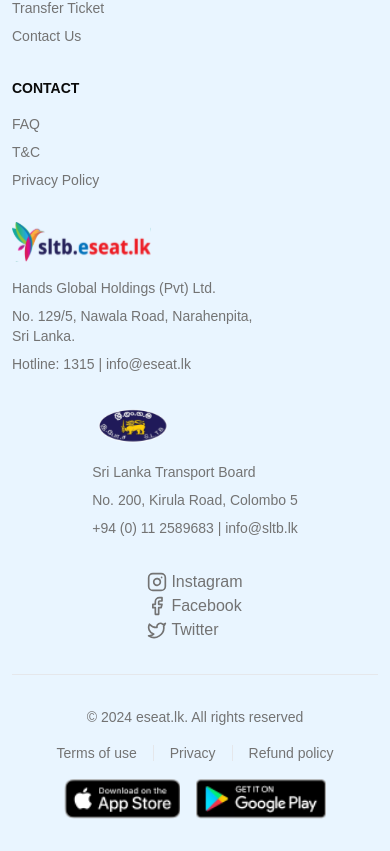
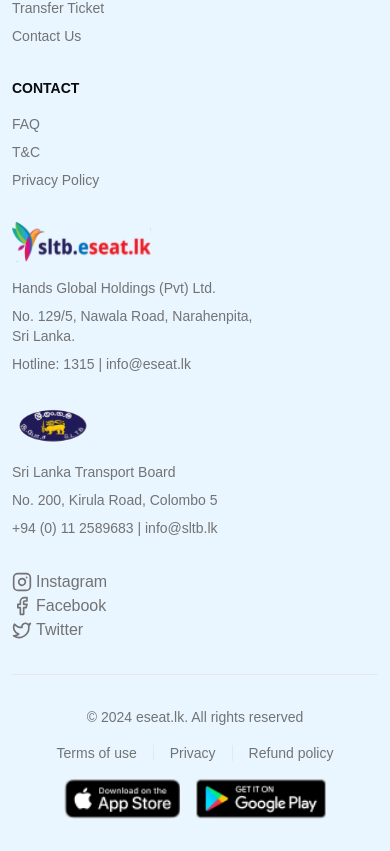
Before and after one commit to C-LentoSC/Eseat_User, a Next.js app: page / in a window 390 px wide. Shown: the part 2805-3656 px from the top of the page. Built offline with nearby package versions, Linux system fonts and the light colour scheme; no server answers.

Commit message:
update footer

```diff
--- a/app/(root)/booking/listing/[id]/page.tsx
+++ b/app/(root)/booking/listing/[id]/page.tsx
@@ -125,8 +125,6 @@
     );
     console.log();
   };
-
-  console.log(seats);
 
   return (
     <>
--- a/components/Header.tsx
+++ b/components/Header.tsx
@@ -65,7 +65,11 @@
               size="sm"
               className="text-myColor2 font-medium"
             >
-              <img src="/assets/auser.jpg" alt="" className="w-7 h-7 rounded-full" />
+              <img
+                src="/assets/auser.jpg"
+                alt=""
+                className="w-7 h-7 rounded-full"
+              />
               Sithija
             </Button>
           </div>
--- a/components/footer.tsx
+++ b/components/footer.tsx
@@ -78,7 +78,7 @@
           </div>
 
           {/* SLTB Info */}
-          <div className="space-y-4 flex justify-center">
+          <div className="space-y-4 flex lg:justify-center">
             <div className="space-y-4">
               <img
                 src="/logos/sltb_logo2.svg"
@@ -94,7 +94,7 @@
           </div>
 
           {/* Social Info */}
-          <div className="space-y-4 flex justify-center">
+          <div className="space-y-4 flex lg:justify-center">
             <div className="flex flex-col">
               <Link
                 href="#"
```
